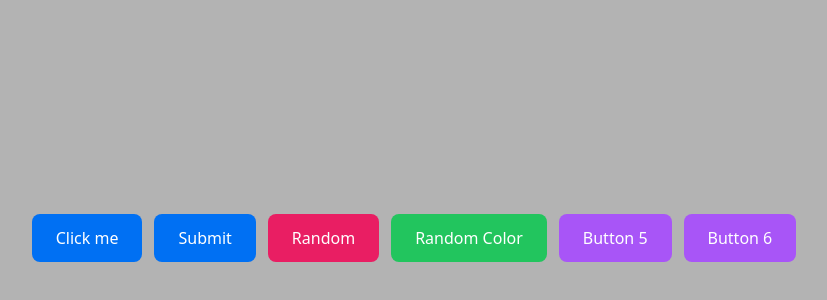
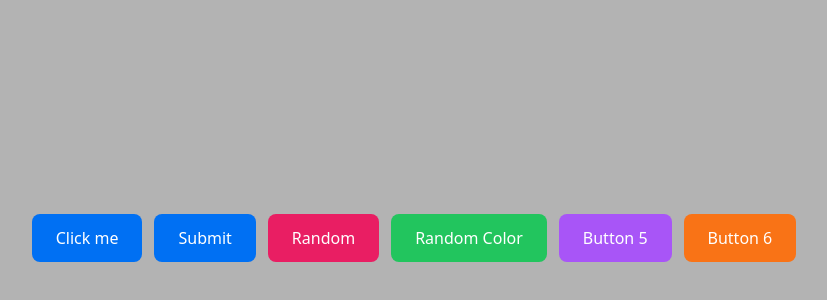
Before and after one commit to yanivprusman/dummyApp, a Next.js app: page / in a window 1280 px wide. Shown: the part 162-462 px from the top of the page, without its empty margins (226-1053 px from the left). Built offline with nearby package versions, Linux system fonts and the light colour scheme.

Commit message:
#13: Add a 6th placeholder button to the home page with a unique color

```diff
--- a/app/page.tsx
+++ b/app/page.tsx
@@ -99,7 +99,7 @@ export default function Home() {
       <button
         data-id="placeholder-6"
         onMouseDown={(e) => handleMouseDown("placeholder-6", e)}
-        style={btnStyle("placeholder-6", "#a855f7")}
+        style={btnStyle("placeholder-6", "#f97316")}
       >
         Button 6
       </button>
```
